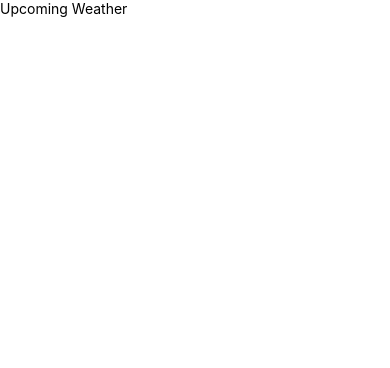
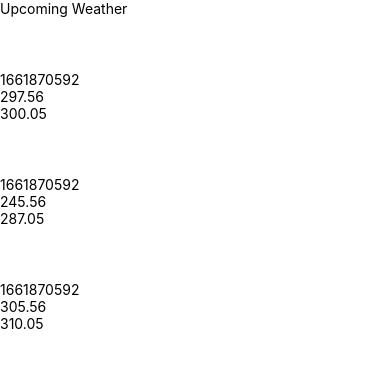
Before and after one commit to k-kenney/WeatherApp, a React Native app: screen / in a window 390 px wide. Shown: the top 368 px of the page. Built offline with nearby package versions, Linux system fonts and the light colour scheme.

Commit message:
added data to updated weather

```diff
--- a/src/components/UpcomingWeather.js
+++ b/src/components/UpcomingWeather.js
@@ -1,10 +1,71 @@
-import { View, Text, SafeAreaView, StyleSheet } from 'react-native'
-import React from 'react'
+import { View, Text, SafeAreaView, StyleSheet, FlatList } from 'react-native'
+import React from 'react';
+import { Feather } from '@expo/vector-icons';
+
+const DATA = [
+    {
+        "dt": 1661870592,
+        "main": {
+            "temp_min": 297.56,
+            "temp_max": 300.05,
+
+          },
+          "weather": [
+            {
+              "main": "Rain",
+            }
+          ],
+    },
+    {
+        "dt": 1661870592,
+        "main": {
+            "temp_min": 245.56,
+            "temp_max": 287.05,
+
+          },
+          "weather": [
+            {
+              "main": "Clouds",
+            }
+          ],
+    },
+    {
+        "dt": 1661870592,
+        "main": {
+            "temp_min": 305.56,
+            "temp_max": 310.05,
+
+          },
+          "weather": [
+            {
+              "main": "Clear",
+            }
+          ],
+    }
+]
+
+const Item = (props) => {
+    const { dt, min, max, condition} = props
+    return (
+        <View>
+            <Feather name={'sun'} size={50} color={'white'} />
+            <Text>{dt}</Text>
+            <Text>{min}</Text>
+            <Text>{max}</Text>
+        </View>
+    )
+}
 
 const UpcomingWeather = () => {
+    const renderItem = ({item}) => (
+        <Item condition={item.weather[0].main} dt={item.dt} min={item.main.temp_min} max={item.main.temp_max} />
+    )
   return (
     <SafeAreaView style={styles.container}>
       <Text>Upcoming Weather</Text>
+      <FlatList
+      data={DATA}
+      renderItem={renderItem}></FlatList>
     </SafeAreaView>
   )
 }
```
